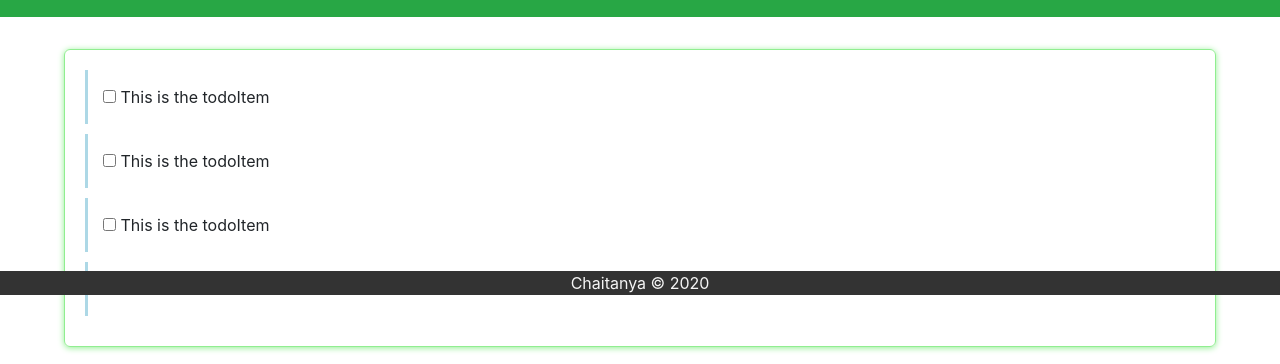
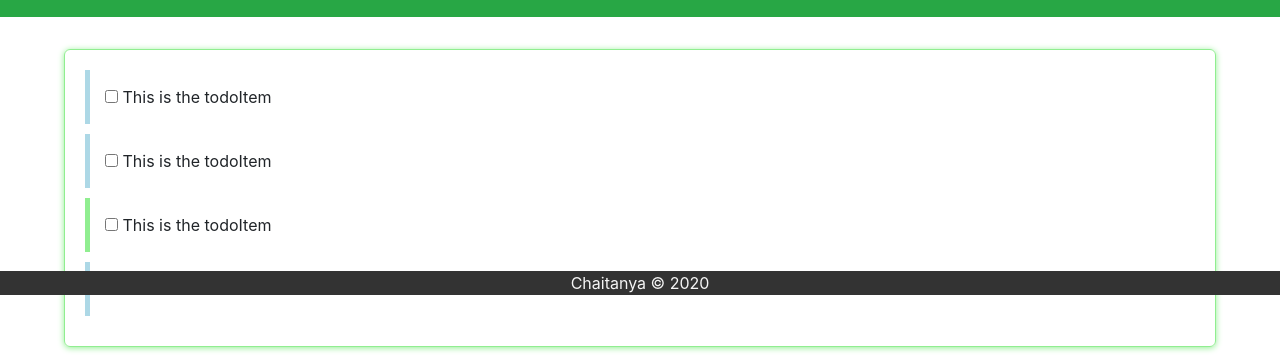
Before and after one commit to ChaitanyaVSH/React, a React (Create React App) app: page / in a window 1280 px wide. Shown: the part 505-869 px from the top of the page. Built offline with nearby package versions, Linux system fonts and the light colour scheme.

Commit message:
FreeCodeCamp: Implemented a dynamic styling for a completed TodoItem

```diff
--- a/src/components/TodoItem.jsx
+++ b/src/components/TodoItem.jsx
@@ -4,8 +4,13 @@ const TodoItem = (props) => {
   const TodoItemStyles = {
     margin: 10,
     padding: 15,
-    borderLeft: "3px solid lightblue",
+    borderLeft:
+      props.completed === "true"
+        ? "5px solid lightblue"
+        : "5px solid lightgreen",
   };
+
+  console.log(props);
 
   return (
     <div style={TodoItemStyles}>
--- a/src/components/Wrapper.jsx
+++ b/src/components/Wrapper.jsx
@@ -7,10 +7,10 @@ class Wrapper extends Component {
   render() {
     return (
       <div className="wrapper">
-        <TodoItem />
-        <TodoItem />
-        <TodoItem />
-        <TodoItem />
+        <TodoItem completed="true" />
+        <TodoItem completed="true" />
+        <TodoItem completed="false" />
+        <TodoItem completed="true" />
       </div>
     );
   }
```
